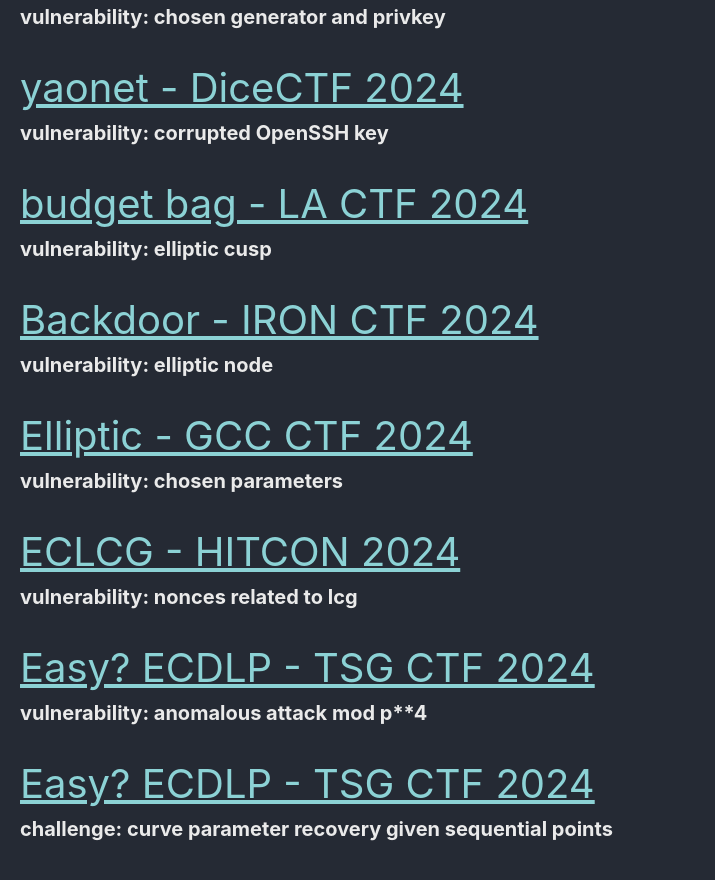
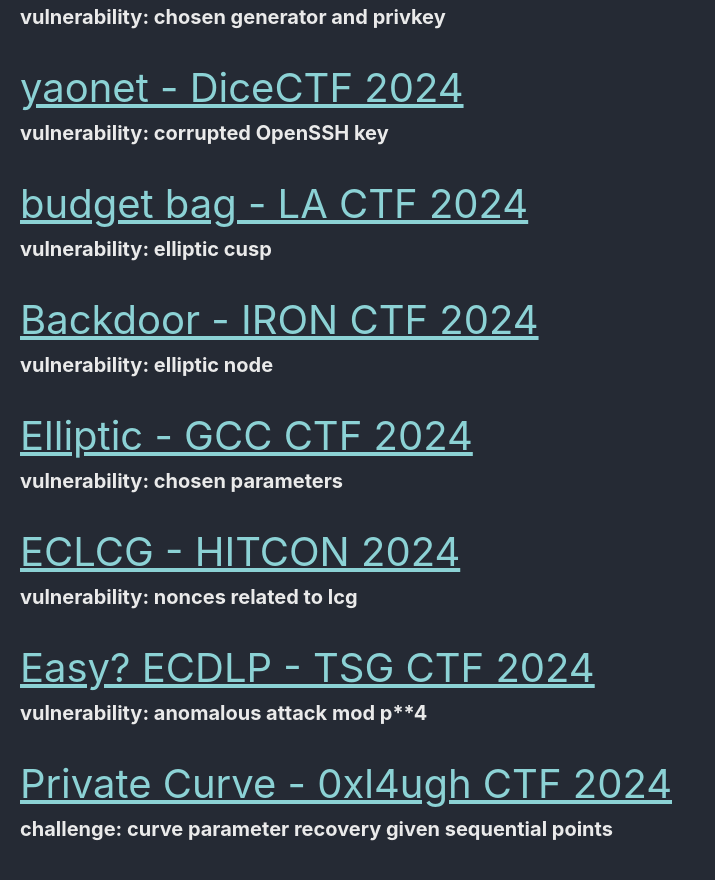
Before and after one commit to Connor-McCartney/Connor-McCartney.github.io, a Jekyll site: the page built from _pages/cryptography/ecc/ecc.md, in a window 1280 px wide and 900 px high, scrolled down 958 px. Shown: the top 880 px of the window, without its empty margins (0-715 px from the left). Built offline with Jekyll 4.4.1, drawn with Linux system fonts in a browser that asks for light colours; cached includes are drawn as plain includes.

Commit message:
Update ecc.md

```diff
--- a/_pages/cryptography/ecc/ecc.md
+++ b/_pages/cryptography/ecc/ecc.md
@@ -58,5 +58,5 @@ __vulnerability: nonces related to lcg__
 __vulnerability: anomalous attack mod p**4__
 
 
-<span style="font-size:2em;">   [Easy? ECDLP - TSG CTF 2024](/cryptography/ecc/EasyECDLP-TSGCTF2024)       </span> <br>
+<span style="font-size:2em;">   [Private Curve - 0xl4ugh CTF 2024](/cryptography/ecc/PrivateCurve-0xl4ughCTF2024)       </span> <br>
 __challenge: curve parameter recovery given sequential points__
```
